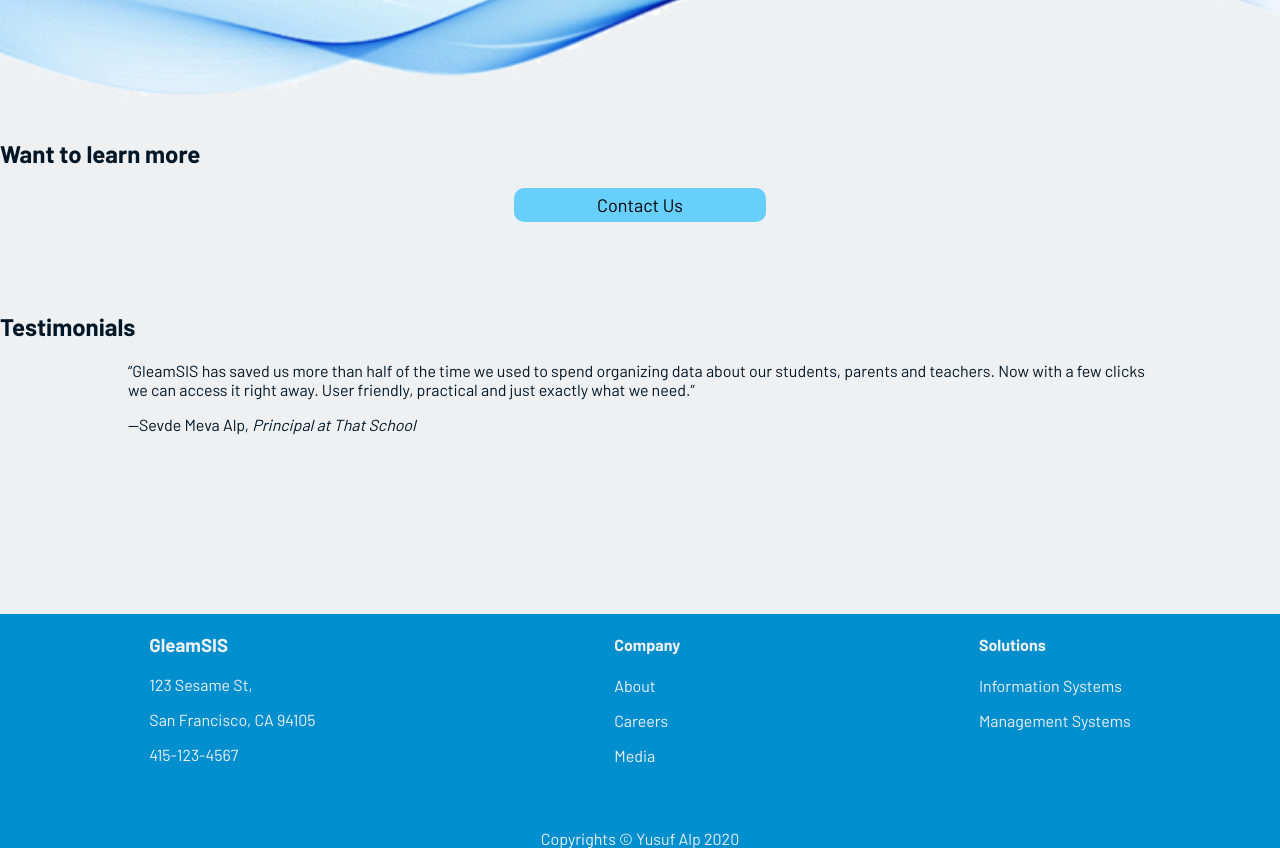
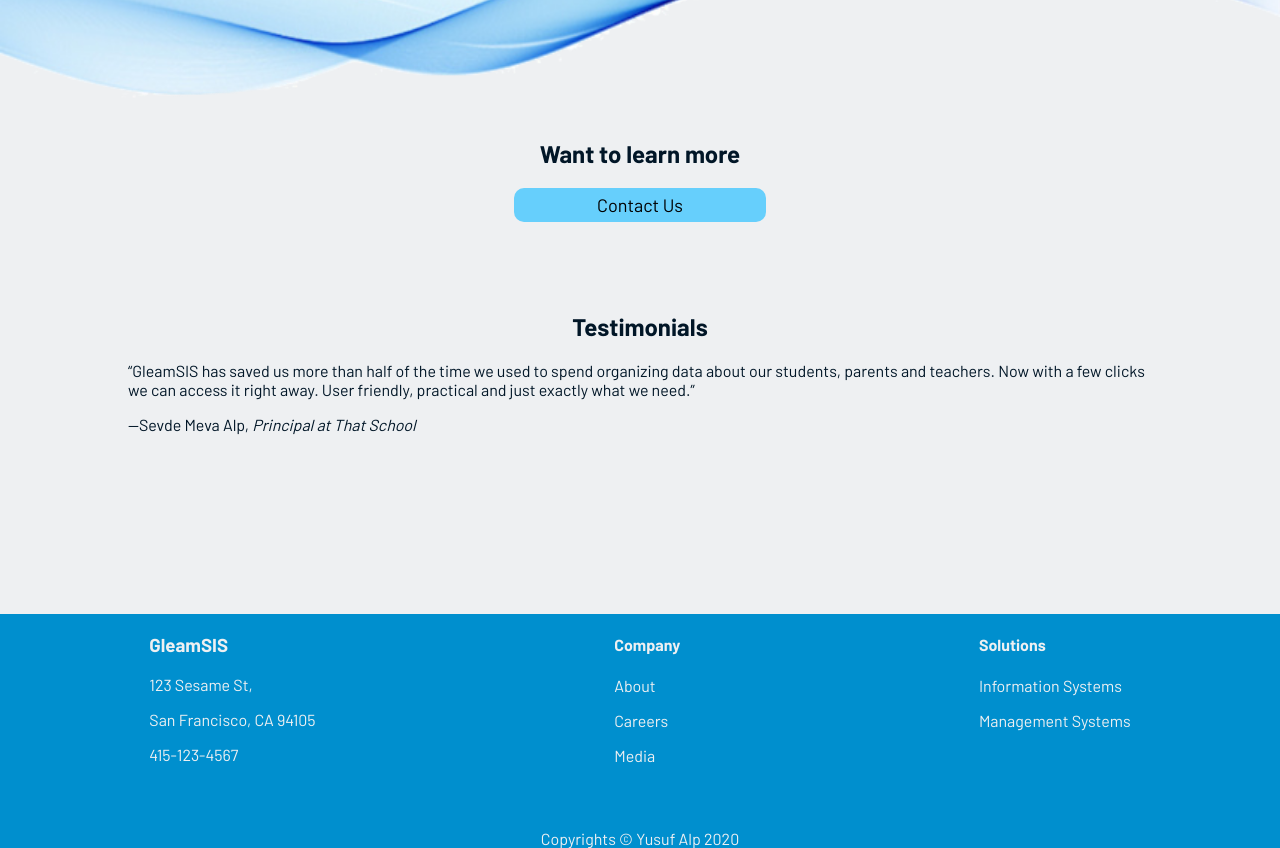
Before and after one commit to yusufalp/gleamsis-client, a React (Create React App) app: page / in a window 1280 px wide. Shown: the part 1480-2328 px from the top of the page. Built offline with nearby package versions, Linux system fonts and the light colour scheme; no server answers.

Commit message:
Fix text alignment to center for titles

```diff
--- a/src/components/Home/Home.css
+++ b/src/components/Home/Home.css
@@ -18,9 +18,13 @@ blockquote {
 }
 
 blockquote .quote::before {
-  content: '\201C';
+  content: "\201C";
 }
 
 blockquote .quote::after {
-  content: '\201D';
+  content: "\201D";
 }
+
+.section-title {
+  text-align: center;
+}
--- a/src/components/Home/Home.js
+++ b/src/components/Home/Home.js
@@ -56,11 +56,11 @@ class Home extends React.Component {
           </section>
           <img className='banner' src='images/banner3.png' alt=''></img>
           <section>
-            <h2>Want to learn more</h2>
+            <h2 className='section-title'>Want to learn more</h2>
             <Link to='/contact' className='btn-add'>Contact Us</Link>
           </section>
           <section className='testimonials'>
-            <h2>Testimonials</h2>
+            <h2 className='section-title'>Testimonials</h2>
             <Testimonials />
           </section>
         </main>
```
